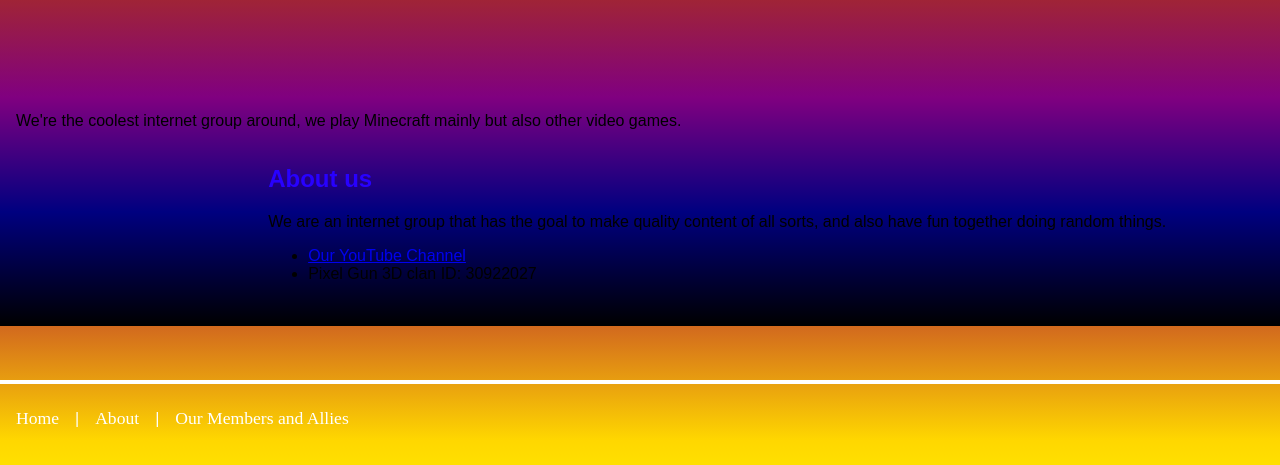
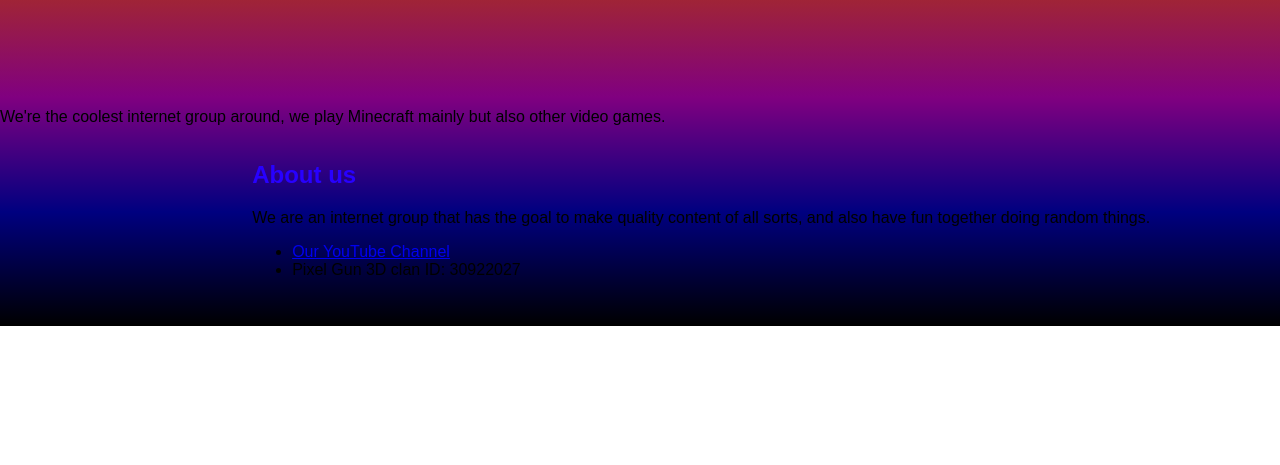
Before and after one commit to KingDragonArtistz/kingdragonartistz.github.io, a plain HTML site: page index.html in a window 1280 px wide. Shown: the part 474-939 px from the top of the page. Drawn offline with Linux system fonts and the light colour scheme; a web font is replaced by a local one.

Commit message:
Update woah.css

```diff
--- a/woah.css
+++ b/woah.css
@@ -17,14 +17,12 @@ height:100vh;
 margin:0;
 padding:0;
 }
-body{
-height:101%;
-}
 html{
 -webkit-text-size-adjust:100%;
 -ms-text-size-adjust:100%;
 font-family: var(--font-family);
 background-image: var(--color-bg);
+background-repeat:no-repeat;
 }
 /* width */
 ::-webkit-scrollbar {
@@ -110,7 +108,7 @@ a:not(.btn--remix):visited {
   display: grid;
   place-items: center;
     margin:0;
-  padding: 0 1rem;
+  padding: 0;
   height: 100%;
     width:100%;
 }
```
